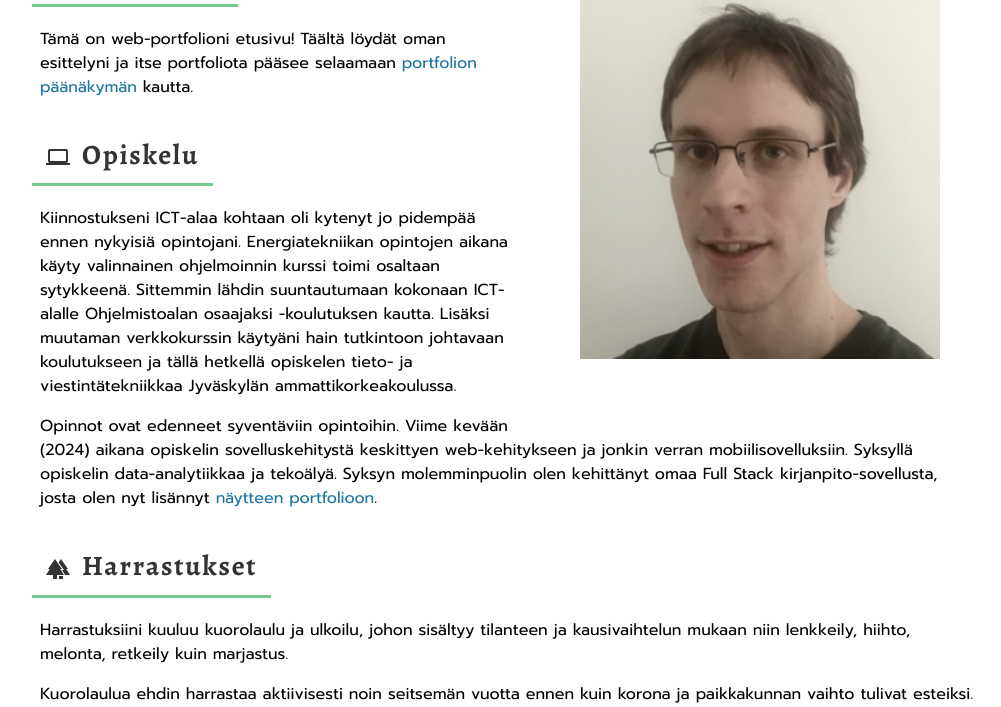
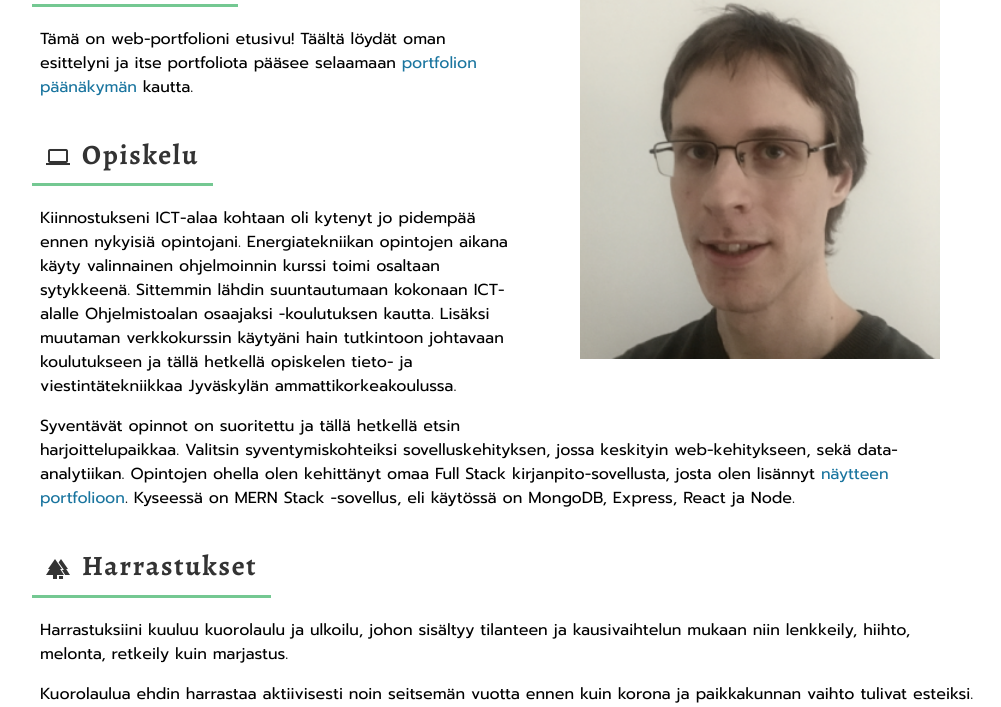
Before and after one commit to skop92/web-portfolio, a Node server app: page / in a window 1280 px wide. Shown: the part 205-912 px from the top of the page, without its empty margins (132-1133 px from the left). Run offline with Node 20, Linux system fonts and the light colour scheme.

Commit message:
Update home page

```diff
--- a/views/home.ejs
+++ b/views/home.ejs
@@ -25,12 +25,13 @@
     ammattikorkeakoulussa.
   </p>
   <p>
-    Opinnot ovat edenneet syventäviin opintoihin. Viime kevään (2024) aikana
-    opiskelin sovelluskehitystä keskittyen web-kehitykseen ja jonkin verran
-    mobiilisovelluksiin. Syksyllä opiskelin data-analytiikkaa ja tekoälyä.
-    Syksyn molemminpuolin olen kehittänyt omaa Full Stack kirjanpito-sovellusta,
-    josta olen nyt lisännyt
+    Syventävät opinnot on suoritettu ja tällä hetkellä etsin harjoittelupaikkaa.
+    Valitsin syventymiskohteiksi sovelluskehityksen, jossa keskityin
+    web-kehitykseen, sekä data-analytiikan. Opintojen ohella olen kehittänyt
+    omaa Full Stack kirjanpito-sovellusta, josta olen lisännyt
     <a href="/portfolio-articles/kirjanpito" target="_self">näytteen portfolioon</a>.
+    Kyseessä on MERN Stack -sovellus, eli käytössä on MongoDB, Express, React
+    ja Node.
   </p>
 
   <h2><span class="material-icons">forest</span>Harrastukset</h2>
```
